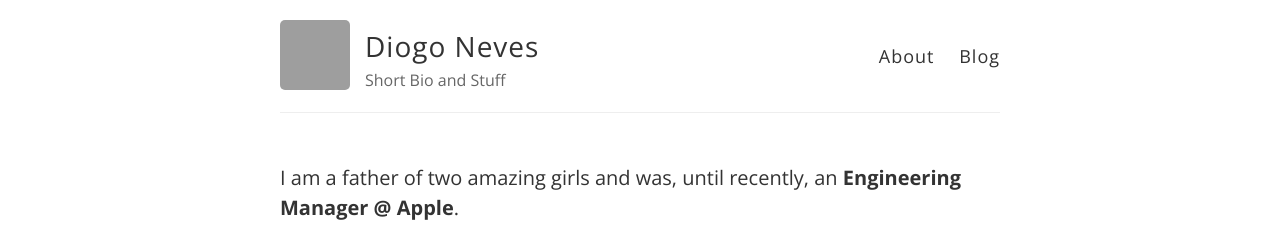
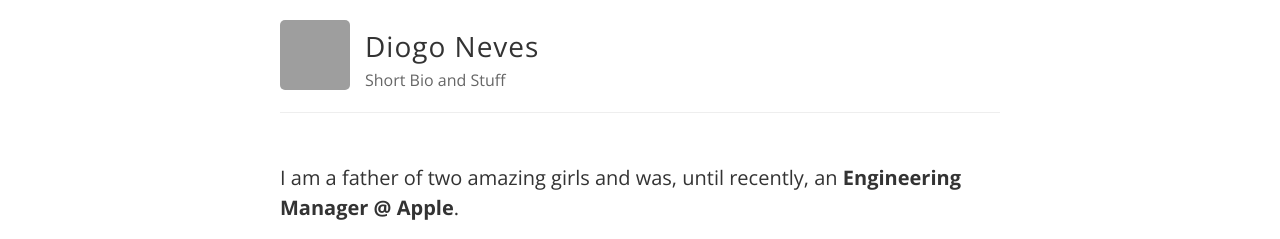
Before and after one commit to DiogoNeves/diogoneves.github.io, a Jekyll site: the page built from index.md, in a window 1280 px wide. Shown: the top 239 px of the page. Built offline with Jekyll 4.4.1, drawn with Linux system fonts in a browser that asks for light colours; grey boxes are pictures that could not be loaded.

Commit message:
Update default.html

```diff
--- a/_layouts/default.html
+++ b/_layouts/default.html
@@ -31,11 +31,6 @@
             <h1 class="site-name"><a href="{{ site.baseurl }}/">{{ site.name }}</a></h1>
             <p class="site-description">{{ site.description }}</p>
           </div>
-
-          <nav>
-            <a href="{{ site.baseurl }}/">About</a>
-            <a href="{{ site.baseurl }}/blog">Blog</a>
-          </nav>
         </header>
       </div>
     </div>
```
